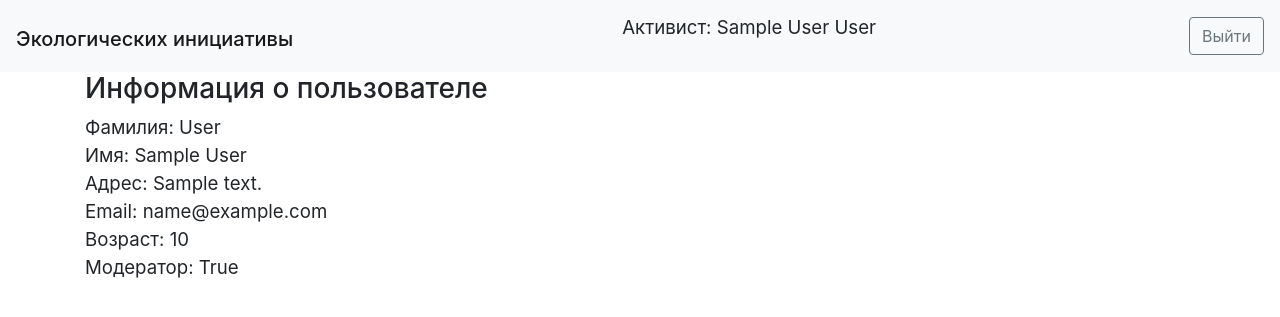
After one commit to Dashapep/eco_events, a Flask app: page /user/1 in a window 1280 px wide. The commit adds this page. Shown: the top 317 px of the page. Run offline with Flask 2, Linux system fonts and the light colour scheme; a user stored in the database is signed in; tables that the repository leaves empty hold one stand-in row (values such as "Sample post"); some libraries are stand-ins or nearby versions.

Commit message:
добавлена страничка с данными пользователя

```diff
--- a/main.py
+++ b/main.py
@@ -10,9 +10,11 @@ from werkzeug.utils import secure_filename
 
 from data import db_session
 from data.add_event import AddEventForm
+from data.edit_user import EditUserForm
+from data.events import Events
 from data.login_form import LoginForm
 from data.users import User
-from data.events import Events
+
 from data.register import RegisterForm
 from data.willcome import Willcome
 
@@ -71,13 +73,16 @@ def login():
 @app.route("/")
 def index():
     db_sess = db_session.create_session()
+    today = str(datetime.date.today())
     if current_user.is_authenticated and current_user.moderator:
-        events = db_sess.query(Events).all()
+        events = db_sess.query(Events).filter(Events.date >= today).order_by(Events.date).all()
     else:
-        events = db_sess.query(Events).filter(Events.is_moderated)
+
+        events = db_sess.query(Events).filter(Events.is_moderated, Events.date >= today).order_by(Events.date).all()
+
     users = db_sess.query(User).all()
     names = {name.id: (name.surname, name.name) for name in users}
-    return render_template("index.html", events=events, names=names, title='Event log')
+    return render_template("index.html", events=events, names=names, title='Эко акции')
 
 
 @app.route('/logout')
@@ -133,6 +138,7 @@ def addevent():
             description=add_form.description.data,
             address=add_form.address.data,
             date=add_form.date.data,
+            is_moderated=add_form.is_moderated.data,
             is_finished=False,
             picture=img_name
         )
@@ -159,17 +165,18 @@ def edit_events(id):
             form.date.data = events.date
             form.address.data = events.address
             form.is_moderated.data = events.is_moderated
+            form.is_finished.data = events.is_finished
             form.picture = events.picture
         else:
             abort(404)
-    elif request.method == "DELETE":
-        db_sess = db_session.create_session()
-        events = db_sess.query(Events).filter(Events.id == id).first()
-        if not events:
-            abort(404)
-        db_sess.delete(events)
-        db_sess.commit()
-        return redirect('/')
+    # elif request.method == "DELETE":
+    #     db_sess = db_session.create_session()
+    #     events = db_sess.query(Events).filter(Events.id == id).first()
+    #     if not events:
+    #         abort(404)
+    #     db_sess.delete(events)
+    #     db_sess.commit()
+    #     return redirect('/')
 
     if form.validate_on_submit():
         db_sess = db_session.create_session()
@@ -181,6 +188,7 @@ def edit_events(id):
             events.address = form.address.data
             if current_user.is_authenticated and current_user.moderator:
                 events.is_moderated = form.is_moderated.data
+                events.is_finished = form.is_finished.data
             else:
                 # events.is_moderated = False
                 pass
@@ -228,7 +236,7 @@ def showevent(id):
     if request.method == "GET":
         db_sess = db_session.create_session()
         events = db_sess.query(Events).filter(Events.id == id).first()
-        if  current_user.is_authenticated and  current_user.moderator or events.is_moderated:
+        if current_user.is_authenticated and current_user.moderator or events.is_moderated:
             pass
         else:
             abort(404)
@@ -264,6 +272,32 @@ def iwill(id):
     return redirect(url_for('showevent', id=id))
 
 
+@app.route('/user/<int:id>', methods=['GET', 'POST'])
+@login_required
+def edit_user(id):
+    edit_form = EditUserForm
+
+    if request.method == "GET":
+        db_sess = db_session.create_session()
+        user_info = db_sess.query(User).filter(User.id == id).first()
+        if user_info:
+            edit_form.surname.data = user_info.surname
+            edit_form.name.data = user_info.name
+            edit_form.age.data = user_info.age
+            edit_form.address.data = user_info.address
+            edit_form.moderator.data = user_info.moderator
+            edit_form.email.data = user_info.email
+        else:
+            abort(404)
+
+    elif request.method == "POST":
+        pass
+    # if edit_form.validate_on_submit():
+    #     pass
+
+    return render_template('edit_user.html', title='Информация о пользователе', form=edit_form, user_info=user_info)
+
+
 def main():
     db_session.global_init("db/events.sqlite")
 
@@ -271,4 +305,6 @@ def main():
 
 
 if __name__ == '__main__':
+    # port = int(os.environ.get('PORT', 5000))
+    # app.run(host='127.0.0.1', port=port)
     main()
--- a/templates/base.html
+++ b/templates/base.html
@@ -11,10 +11,10 @@
 <body>
 <header>
     <nav class="navbar navbar-light bg-light">
-        <h1><a class="navbar-brand" href="/">Эко-события</a></h1>
+        <h1><a class="navbar-brand" href="/">Экологических инициативы</a></h1>
 
         {% if current_user.is_authenticated %}
-        <p>{{ current_user.name }} {{ current_user.surname }}</p>
+        <p>Активист: {{ current_user.name }} {{ current_user.surname }}</p>
         <a class="btn btn-outline-secondary" href="/logout">Выйти</a>
         {% else %}
         <p>
@@ -23,7 +23,7 @@
         </p>
         {% endif %}
     </nav>
-    <h4>Предстоящие эко-события</h4>
+<!--    <h4>Календарь событий</h4>-->
 </header>
 <!-- Begin page content -->
 <main role="main" class="container">
--- /dev/null
+++ b/templates/edit_user.html
@@ -0,0 +1,16 @@
+{% extends "base.html" %}
+
+{% block content %}
+<h3>{{ title }}</h3>
+
+<form action="" method="post" enctype="multipart/form-data">
+    <p>
+        Фамилия: {{ user_info.surname }}<br>
+        Имя: {{ user_info.name }}<br>
+        Адрес: {{ user_info.address }}<br>
+        Email: {{ user_info.email }}<br>
+        Возраст: {{ user_info.age }}<br>
+        Модератор: {{ user_info.moderator }}<br>
+    </p>
+</form>
+{% endblock %}
--- a/templates/show_event.html
+++ b/templates/show_event.html
@@ -21,7 +21,7 @@
 <a href="/iwill/{{ event.id }}" class="btn btn-outline-primary btn-lg">{% if promise %}Решил не идти
     &#128581{%
     else %}
-    Я прийду &#128587 {% endif %}</a>
+    Я приду &#128587 {% endif %}</a>
 <p>Уже {{ count }} обещали прийти</p>
 {% endif %}
 {% endblock %}
```
Also changed, not shown: data/add_event.py (+7 -7 lines), data/edit_user.py (added, +14 -0 lines), data/register.py (+4 -4 lines), templates/addevent.html (+13 -0 lines), templates/index.html (+17 -8 lines).
